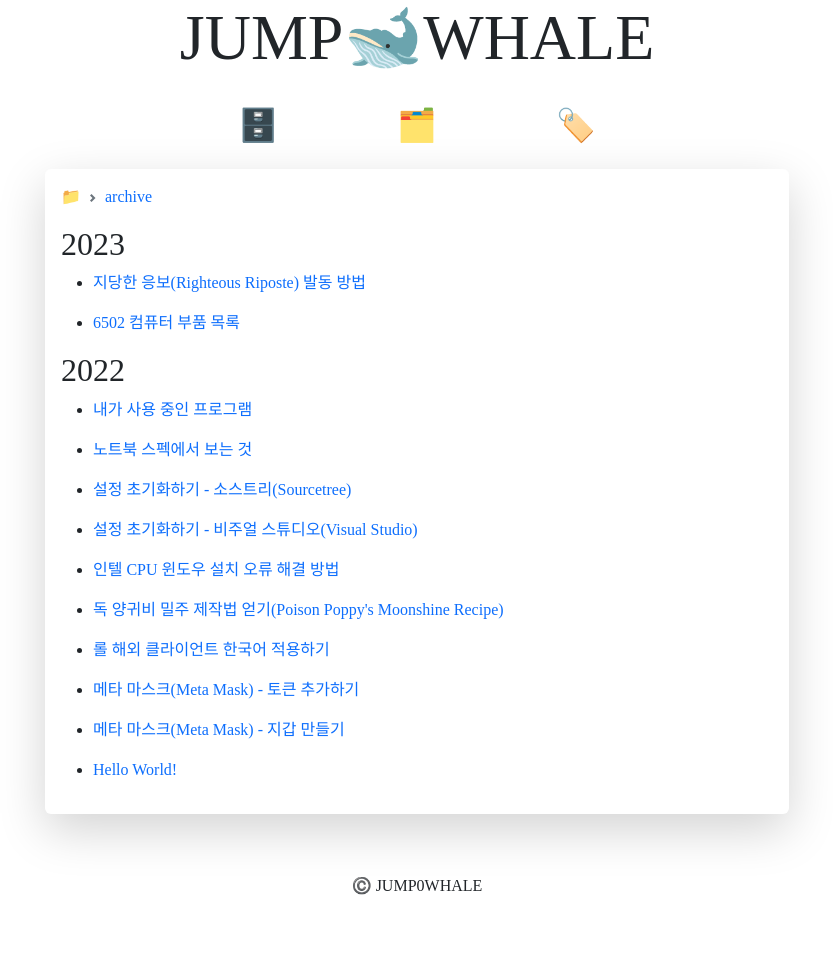
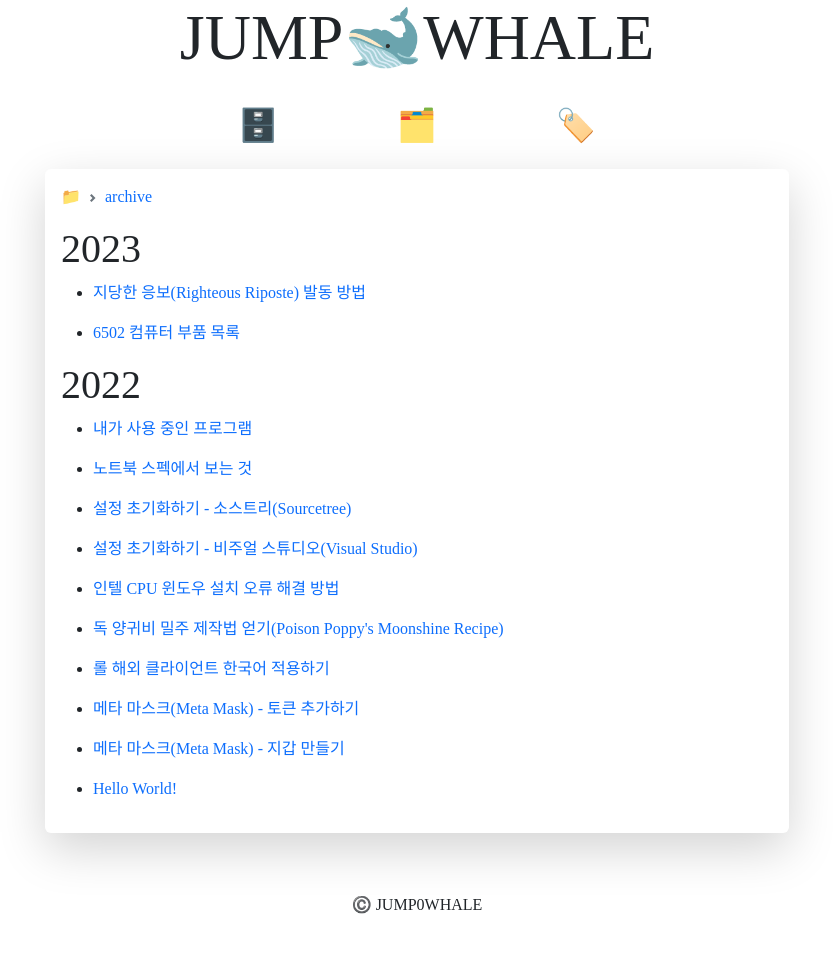
Before and after one commit to jump0whale/jump0whale.github.io, a Jekyll site: the page built from archive.md, in a window 1280 px wide. Shown: the whole page, without its empty margins (223-1056 px from the left). Built offline with Jekyll 4.4.1, drawn with Linux system fonts in a browser that asks for light colours; some web fonts are replaced.

Commit message:
년도 크기 조정

```diff
--- a/archive.md
+++ b/archive.md
@@ -11,7 +11,7 @@
 {% if currentdate != date %}
 {% unless forloop.first %}
 {% endunless %}
-<h2>{{ currentdate }}</h2>
+<h1>{{ currentdate }}</h1>
 {% assign date = currentdate %}
 {% endif %}
 <ul>
```
